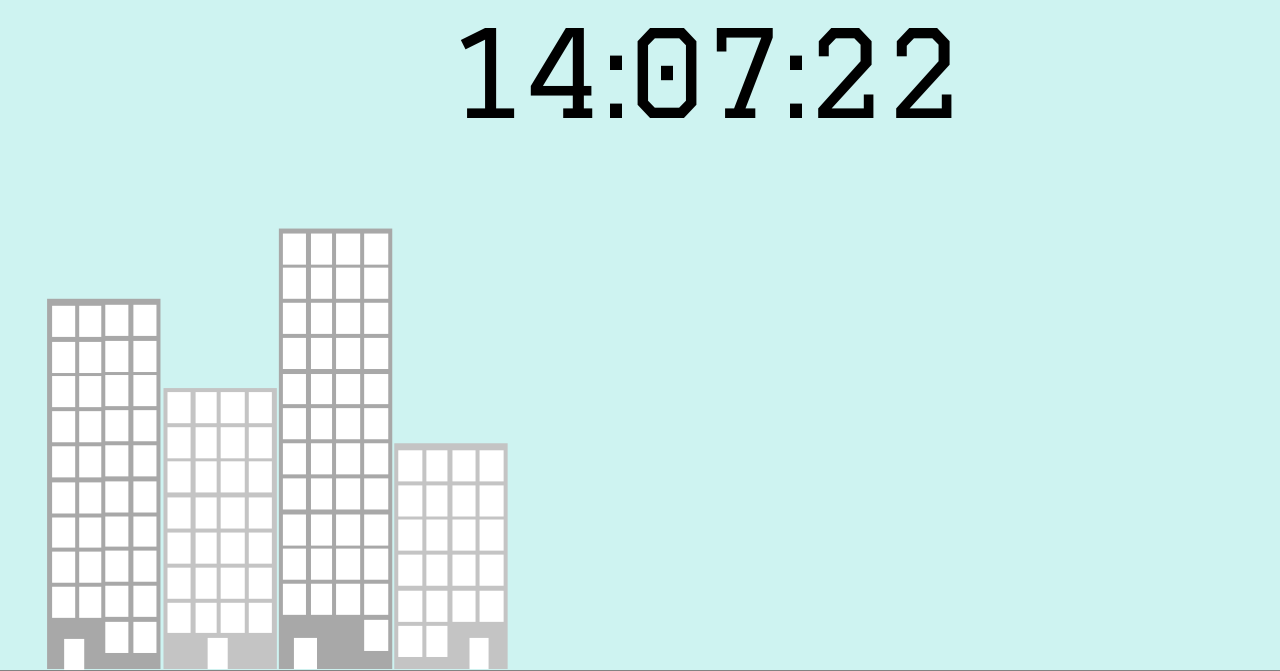
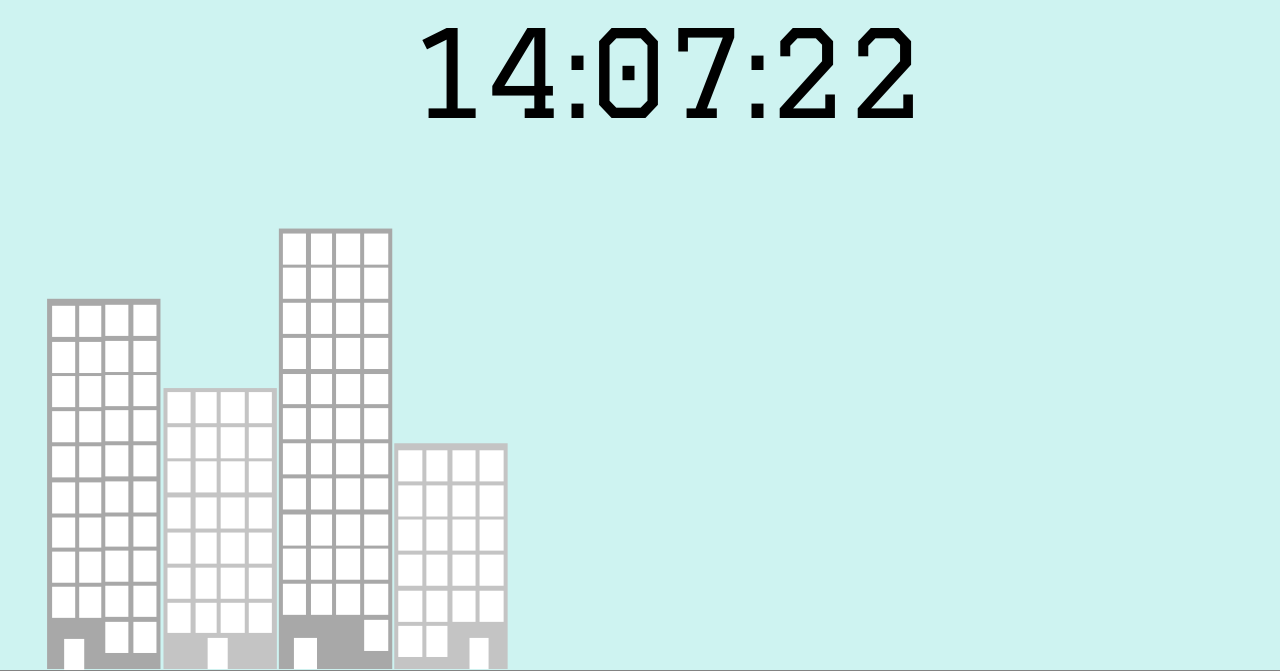
Before and after one commit to DavevdDrift/SpaceXTijdKlok, a plain HTML site: page Index.html in a window 1280 px wide. Shown: the part 156-827 px from the top of the page. Drawn offline with nearby package versions, Linux system fonts and the light colour scheme; a web font is replaced by a local one.

Commit message:
Update Style.css

```diff
--- a/Style.css
+++ b/Style.css
@@ -30,7 +30,7 @@
     font-family: 'Graduate';
     color: black;
     top: 18%;
-    left: 23%;
+    left: 18%;
     z-index: 4;
 }
 
@@ -95,7 +95,7 @@
     font-family: 'Graduate';
     color: white;
     top: 10%;
-    left: 8%;
+    left: 18%;
     z-index: 4;
 }
 
@@ -156,7 +156,7 @@
 #txt{
     font-size: 105px;
     top: 20%;
-    left: 23%;
+    left: 18%;
 }
 
 #Stad{
@@ -237,7 +237,7 @@
 #txt{
     font-size: 120px;
     top: 20%;
-    left: 35%;
+    left: 32%;
 }
 
 #Stad{
```
